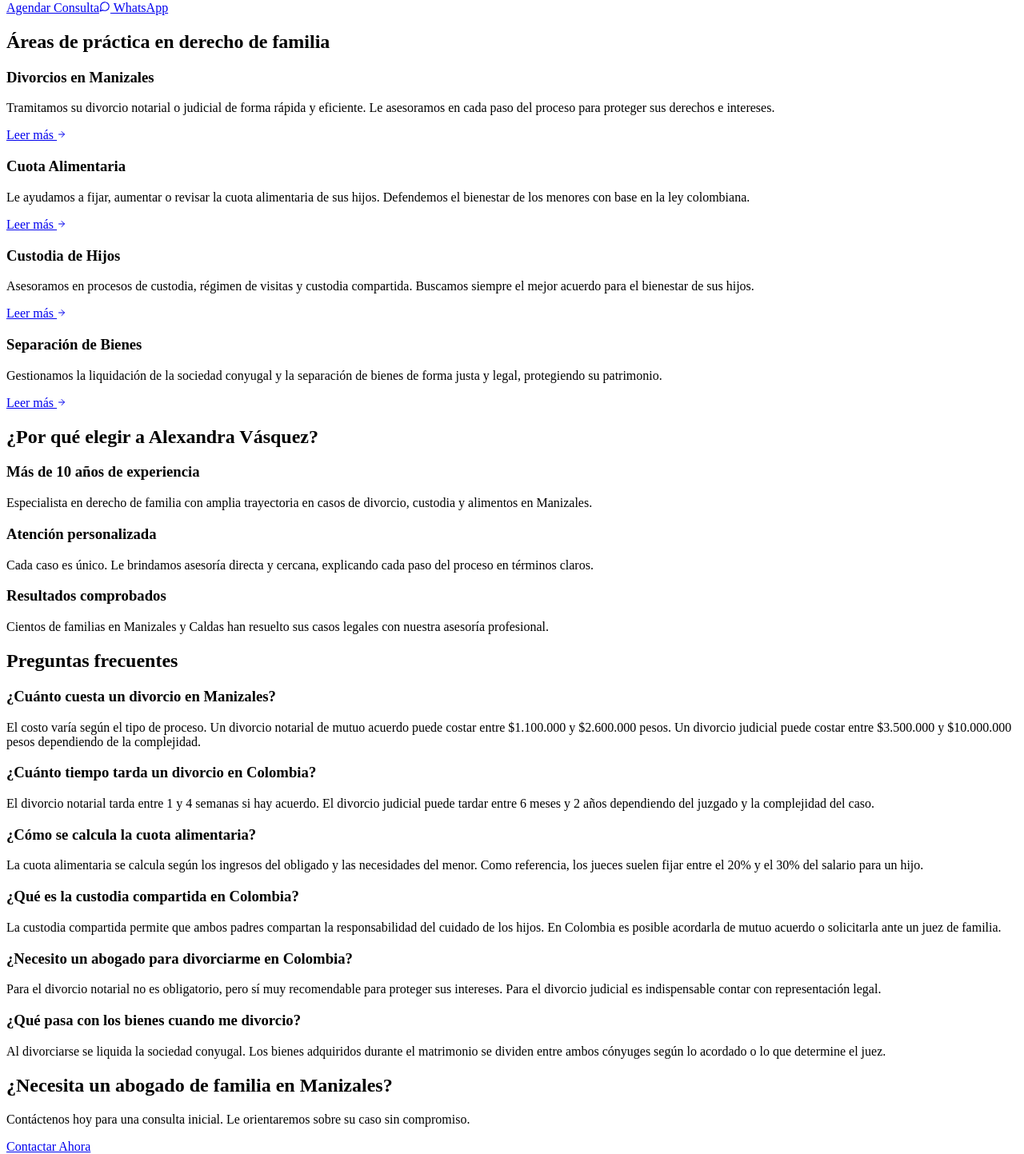
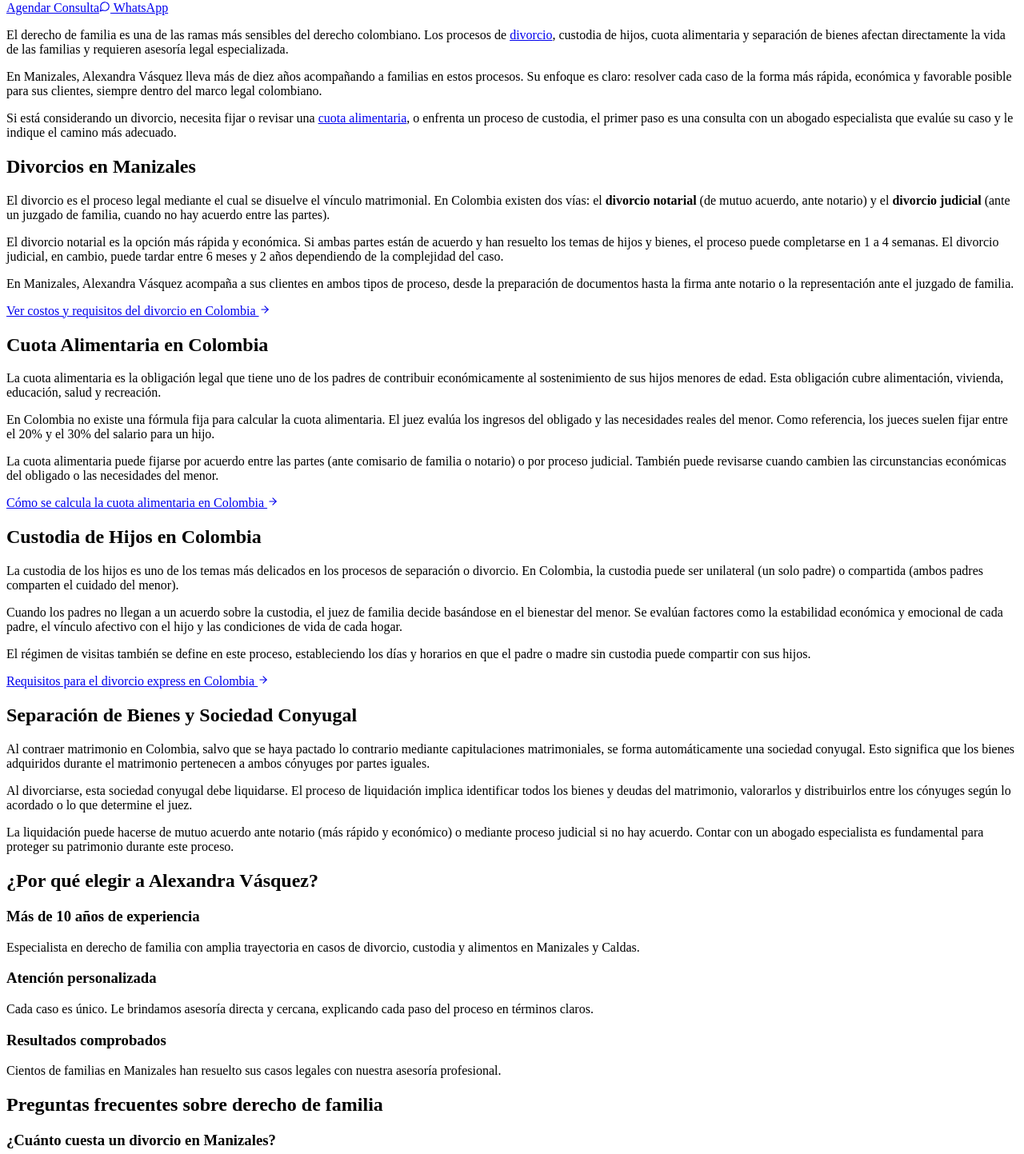
Before and after one commit to rocker1058/website, a React (Vite) app in the folder client/: page /servicios/abogado-derecho-familia-manizales in a window 1280 px wide. Shown: the part 238-1681 px from the top of the page at 80% size. Built offline with nearby package versions, Linux system fonts and the light colour scheme.

Commit message:
feat: servicios expandido 1500+ palabras con interlinking

```diff
--- a/client/src/components/Servicios.tsx
+++ b/client/src/components/Servicios.tsx
@@ -1,6 +1,6 @@
 import { motion } from "framer-motion";
 import { useLocation } from "wouter";
-import { Phone, MessageCircle, ArrowRight } from "lucide-react";
+import { MessageCircle, ArrowRight, Phone } from "lucide-react";
 
 const faqs = [
   { q: "¿Cuánto cuesta un divorcio en Manizales?", a: "El costo varía según el tipo de proceso. Un divorcio notarial de mutuo acuerdo puede costar entre $1.100.000 y $2.600.000 pesos. Un divorcio judicial puede costar entre $3.500.000 y $10.000.000 pesos dependiendo de la complejidad." },
@@ -9,17 +9,15 @@ const faqs = [
   { q: "¿Qué es la custodia compartida en Colombia?", a: "La custodia compartida permite que ambos padres compartan la responsabilidad del cuidado de los hijos. En Colombia es posible acordarla de mutuo acuerdo o solicitarla ante un juez de familia." },
   { q: "¿Necesito un abogado para divorciarme en Colombia?", a: "Para el divorcio notarial no es obligatorio, pero sí muy recomendable para proteger sus intereses. Para el divorcio judicial es indispensable contar con representación legal." },
   { q: "¿Qué pasa con los bienes cuando me divorcio?", a: "Al divorciarse se liquida la sociedad conyugal. Los bienes adquiridos durante el matrimonio se dividen entre ambos cónyuges según lo acordado o lo que determine el juez." },
-];
-
-const servicios = [
-  { titulo: "Divorcios en Manizales", desc: "Tramitamos su divorcio notarial o judicial de forma rápida y eficiente. Le asesoramos en cada paso del proceso para proteger sus derechos e intereses.", link: "/noticias/divorcios/cuanto-cuesta-un-divorcio-en-colombia-en-2026" },
-  { titulo: "Cuota Alimentaria", desc: "Le ayudamos a fijar, aumentar o revisar la cuota alimentaria de sus hijos. Defendemos el bienestar de los menores con base en la ley colombiana.", link: "/noticias/custodia/como-calcular-la-cuota-alimentaria-de-los-hijos-en-colombia" },
-  { titulo: "Custodia de Hijos", desc: "Asesoramos en procesos de custodia, régimen de visitas y custodia compartida. Buscamos siempre el mejor acuerdo para el bienestar de sus hijos.", link: "/noticias/divorcios/divorcio-express-en-colombia-requisitos-y-pasos-en-2026" },
-  { titulo: "Separación de Bienes", desc: "Gestionamos la liquidación de la sociedad conyugal y la separación de bienes de forma justa y legal, protegiendo su patrimonio.", link: "/noticias/divorcios" },
+  { q: "¿Puedo cambiar la cuota alimentaria después de fijada?", a: "Sí. La cuota alimentaria puede revisarse cuando cambien los ingresos del obligado o las necesidades del menor. Se debe iniciar un proceso de revisión ante el juzgado de familia." },
+  { q: "¿Qué documentos necesito para iniciar un proceso de familia?", a: "Depende del proceso. En general necesita cédula de ciudadanía, registro civil de matrimonio o nacimiento según el caso, y documentos que soporten su situación económica. Un abogado le indicará exactamente qué necesita." },
 ];
 
 export default function Servicios() {
   const [, setLocation] = useLocation();
+
+  const nav = (path: string) => { setLocation(path); window.scrollTo({ top: 0 }); };
+  const navContact = (e: React.MouseEvent) => { e.preventDefault(); setLocation("/"); setTimeout(() => document.querySelector("#contacto")?.scrollIntoView({ behavior: "smooth" }), 400); };
 
   return (
     <main className="pt-20">
@@ -41,7 +39,7 @@ export default function Servicios() {
               Más de una década resolviendo casos de divorcio, custodia, cuota alimentaria y separación de bienes en Manizales y Caldas. Asesoría legal clara, cercana y efectiva.
             </p>
             <div className="flex flex-col sm:flex-row gap-4 justify-center">
-              <a href="/#contacto" onClick={(e) => { e.preventDefault(); setLocation("/"); setTimeout(() => document.querySelector("#contacto")?.scrollIntoView({ behavior: "smooth" }), 400); }} className="px-10 py-4 bg-gold-400 text-primary-950 text-[12px] uppercase tracking-[0.25em] font-semibold hover:bg-gold-300 transition-colors">
+              <a href="/#contacto" onClick={navContact} className="px-10 py-4 bg-gold-400 text-primary-950 text-[12px] uppercase tracking-[0.25em] font-semibold hover:bg-gold-300 transition-colors">
                 Agendar Consulta
               </a>
               <a href="https://wa.me/57" target="_blank" rel="noopener noreferrer" className="px-10 py-4 border border-white/15 text-white/60 text-[12px] uppercase tracking-[0.25em] hover:border-gold-400/50 hover:text-gold-400 transition-all flex items-center gap-2 justify-center">
@@ -52,29 +50,94 @@ export default function Servicios() {
         </div>
       </section>
 
-      {/* Servicios */}
-      <section className="py-20 lg:py-28 bg-white">
-        <div className="container mx-auto px-6 lg:px-12 max-w-5xl">
-          <motion.div initial={{ opacity: 0, y: 20 }} whileInView={{ opacity: 1, y: 0 }} viewport={{ once: true }} className="text-center mb-16">
-            <h2 className="font-heading text-3xl md:text-4xl text-primary-950 font-medium">Áreas de práctica en derecho de familia</h2>
-            <div className="w-12 h-px bg-gold-400 mx-auto mt-4" />
+      {/* Intro */}
+      <section className="py-16 bg-white">
+        <div className="container mx-auto px-6 lg:px-12 max-w-3xl">
+          <motion.div initial={{ opacity: 0, y: 20 }} whileInView={{ opacity: 1, y: 0 }} viewport={{ once: true }} className="prose prose-lg text-gray-600">
+            <p>
+              El derecho de familia es una de las ramas más sensibles del derecho colombiano. Los procesos de <a href="/noticias/divorcios/cuanto-cuesta-un-divorcio-en-colombia-en-2026" onClick={(e) => { e.preventDefault(); nav("/noticias/divorcios/cuanto-cuesta-un-divorcio-en-colombia-en-2026"); }} className="text-primary-700 underline">divorcio</a>, custodia de hijos, cuota alimentaria y separación de bienes afectan directamente la vida de las familias y requieren asesoría legal especializada.
+            </p>
+            <p>
+              En Manizales, Alexandra Vásquez lleva más de diez años acompañando a familias en estos procesos. Su enfoque es claro: resolver cada caso de la forma más rápida, económica y favorable posible para sus clientes, siempre dentro del marco legal colombiano.
+            </p>
+            <p>
+              Si está considerando un divorcio, necesita fijar o revisar una <a href="/noticias/custodia/como-calcular-la-cuota-alimentaria-de-los-hijos-en-colombia" onClick={(e) => { e.preventDefault(); nav("/noticias/custodia/como-calcular-la-cuota-alimentaria-de-los-hijos-en-colombia"); }} className="text-primary-700 underline">cuota alimentaria</a>, o enfrenta un proceso de custodia, el primer paso es una consulta con un abogado especialista que evalúe su caso y le indique el camino más adecuado.
+            </p>
           </motion.div>
-          <div className="grid md:grid-cols-2 gap-8">
-            {servicios.map((s, i) => (
-              <motion.div key={s.titulo} initial={{ opacity: 0, y: 15 }} whileInView={{ opacity: 1, y: 0 }} viewport={{ once: true }} transition={{ delay: i * 0.1 }} className="border border-gray-100 p-8 hover:border-gold-400/50 transition-colors group">
-                <h3 className="font-heading text-xl text-primary-950 mb-3">{s.titulo}</h3>
-                <p className="text-gray-500 text-sm leading-relaxed mb-4">{s.desc}</p>
-                <a href={s.link} onClick={(e) => { e.preventDefault(); setLocation(s.link); }} className="text-primary-700 text-xs flex items-center gap-1 hover:gap-2 transition-all">
-                  Leer más <ArrowRight size={12} />
-                </a>
-              </motion.div>
-            ))}
-          </div>
+        </div>
+      </section>
+
+      {/* Divorcios */}
+      <section className="py-16 bg-gray-50" id="divorcios">
+        <div className="container mx-auto px-6 lg:px-12 max-w-4xl">
+          <motion.div initial={{ opacity: 0, y: 20 }} whileInView={{ opacity: 1, y: 0 }} viewport={{ once: true }}>
+            <h2 className="font-heading text-3xl text-primary-950 font-medium mb-6">Divorcios en Manizales</h2>
+            <div className="w-12 h-px bg-gold-400 mb-8" />
+            <div className="text-gray-600 leading-relaxed space-y-4">
+              <p>El divorcio es el proceso legal mediante el cual se disuelve el vínculo matrimonial. En Colombia existen dos vías: el <strong>divorcio notarial</strong> (de mutuo acuerdo, ante notario) y el <strong>divorcio judicial</strong> (ante un juzgado de familia, cuando no hay acuerdo entre las partes).</p>
+              <p>El divorcio notarial es la opción más rápida y económica. Si ambas partes están de acuerdo y han resuelto los temas de hijos y bienes, el proceso puede completarse en 1 a 4 semanas. El divorcio judicial, en cambio, puede tardar entre 6 meses y 2 años dependiendo de la complejidad del caso.</p>
+              <p>En Manizales, Alexandra Vásquez acompaña a sus clientes en ambos tipos de proceso, desde la preparación de documentos hasta la firma ante notario o la representación ante el juzgado de familia.</p>
+              <a href="/noticias/divorcios/cuanto-cuesta-un-divorcio-en-colombia-en-2026" onClick={(e) => { e.preventDefault(); nav("/noticias/divorcios/cuanto-cuesta-un-divorcio-en-colombia-en-2026"); }} className="inline-flex items-center gap-1 text-primary-700 text-sm hover:gap-2 transition-all">
+                Ver costos y requisitos del divorcio en Colombia <ArrowRight size={14} />
+              </a>
+            </div>
+          </motion.div>
+        </div>
+      </section>
+
+      {/* Cuota alimentaria */}
+      <section className="py-16 bg-white" id="alimentos">
+        <div className="container mx-auto px-6 lg:px-12 max-w-4xl">
+          <motion.div initial={{ opacity: 0, y: 20 }} whileInView={{ opacity: 1, y: 0 }} viewport={{ once: true }}>
+            <h2 className="font-heading text-3xl text-primary-950 font-medium mb-6">Cuota Alimentaria en Colombia</h2>
+            <div className="w-12 h-px bg-gold-400 mb-8" />
+            <div className="text-gray-600 leading-relaxed space-y-4">
+              <p>La cuota alimentaria es la obligación legal que tiene uno de los padres de contribuir económicamente al sostenimiento de sus hijos menores de edad. Esta obligación cubre alimentación, vivienda, educación, salud y recreación.</p>
+              <p>En Colombia no existe una fórmula fija para calcular la cuota alimentaria. El juez evalúa los ingresos del obligado y las necesidades reales del menor. Como referencia, los jueces suelen fijar entre el 20% y el 30% del salario para un hijo.</p>
+              <p>La cuota alimentaria puede fijarse por acuerdo entre las partes (ante comisario de familia o notario) o por proceso judicial. También puede revisarse cuando cambien las circunstancias económicas del obligado o las necesidades del menor.</p>
+              <a href="/noticias/custodia/como-calcular-la-cuota-alimentaria-de-los-hijos-en-colombia" onClick={(e) => { e.preventDefault(); nav("/noticias/custodia/como-calcular-la-cuota-alimentaria-de-los-hijos-en-colombia"); }} className="inline-flex items-center gap-1 text-primary-700 text-sm hover:gap-2 transition-all">
+                Cómo se calcula la cuota alimentaria en Colombia <ArrowRight size={14} />
+              </a>
+            </div>
+          </motion.div>
+        </div>
+      </section>
+
+      {/* Custodia */}
+      <section className="py-16 bg-gray-50" id="custodia">
+        <div className="container mx-auto px-6 lg:px-12 max-w-4xl">
+          <motion.div initial={{ opacity: 0, y: 20 }} whileInView={{ opacity: 1, y: 0 }} viewport={{ once: true }}>
+            <h2 className="font-heading text-3xl text-primary-950 font-medium mb-6">Custodia de Hijos en Colombia</h2>
+            <div className="w-12 h-px bg-gold-400 mb-8" />
+            <div className="text-gray-600 leading-relaxed space-y-4">
+              <p>La custodia de los hijos es uno de los temas más delicados en los procesos de separación o divorcio. En Colombia, la custodia puede ser unilateral (un solo padre) o compartida (ambos padres comparten el cuidado del menor).</p>
+              <p>Cuando los padres no llegan a un acuerdo sobre la custodia, el juez de familia decide basándose en el bienestar del menor. Se evalúan factores como la estabilidad económica y emocional de cada padre, el vínculo afectivo con el hijo y las condiciones de vida de cada hogar.</p>
+              <p>El régimen de visitas también se define en este proceso, estableciendo los días y horarios en que el padre o madre sin custodia puede compartir con sus hijos.</p>
+              <a href="/noticias/divorcios/divorcio-express-en-colombia-requisitos-y-pasos-en-2026" onClick={(e) => { e.preventDefault(); nav("/noticias/divorcios/divorcio-express-en-colombia-requisitos-y-pasos-en-2026"); }} className="inline-flex items-center gap-1 text-primary-700 text-sm hover:gap-2 transition-all">
+                Requisitos para el divorcio express en Colombia <ArrowRight size={14} />
+              </a>
+            </div>
+          </motion.div>
+        </div>
+      </section>
+
+      {/* Separación de bienes */}
+      <section className="py-16 bg-white" id="bienes">
+        <div className="container mx-auto px-6 lg:px-12 max-w-4xl">
+          <motion.div initial={{ opacity: 0, y: 20 }} whileInView={{ opacity: 1, y: 0 }} viewport={{ once: true }}>
+            <h2 className="font-heading text-3xl text-primary-950 font-medium mb-6">Separación de Bienes y Sociedad Conyugal</h2>
+            <div className="w-12 h-px bg-gold-400 mb-8" />
+            <div className="text-gray-600 leading-relaxed space-y-4">
+              <p>Al contraer matrimonio en Colombia, salvo que se haya pactado lo contrario mediante capitulaciones matrimoniales, se forma automáticamente una sociedad conyugal. Esto significa que los bienes adquiridos durante el matrimonio pertenecen a ambos cónyuges por partes iguales.</p>
+              <p>Al divorciarse, esta sociedad conyugal debe liquidarse. El proceso de liquidación implica identificar todos los bienes y deudas del matrimonio, valorarlos y distribuirlos entre los cónyuges según lo acordado o lo que determine el juez.</p>
+              <p>La liquidación puede hacerse de mutuo acuerdo ante notario (más rápido y económico) o mediante proceso judicial si no hay acuerdo. Contar con un abogado especialista es fundamental para proteger su patrimonio durante este proceso.</p>
+            </div>
+          </motion.div>
         </div>
       </section>
 
       {/* Por qué elegirnos */}
-      <section className="py-20 lg:py-28 bg-primary-950">
+      <section className="py-20 bg-primary-950">
         <div className="container mx-auto px-6 lg:px-12 max-w-4xl">
           <motion.div initial={{ opacity: 0, y: 20 }} whileInView={{ opacity: 1, y: 0 }} viewport={{ once: true }} className="text-center mb-16">
             <h2 className="font-heading text-3xl md:text-4xl text-white font-medium">¿Por qué elegir a Alexandra Vásquez?</h2>
@@ -82,9 +145,9 @@ export default function Servicios() {
           </motion.div>
           <div className="grid md:grid-cols-3 gap-8 text-center">
             {[
-              { titulo: "Más de 10 años de experiencia", desc: "Especialista en derecho de familia con amplia trayectoria en casos de divorcio, custodia y alimentos en Manizales." },
+              { titulo: "Más de 10 años de experiencia", desc: "Especialista en derecho de familia con amplia trayectoria en casos de divorcio, custodia y alimentos en Manizales y Caldas." },
               { titulo: "Atención personalizada", desc: "Cada caso es único. Le brindamos asesoría directa y cercana, explicando cada paso del proceso en términos claros." },
-              { titulo: "Resultados comprobados", desc: "Cientos de familias en Manizales y Caldas han resuelto sus casos legales con nuestra asesoría profesional." },
+              { titulo: "Resultados comprobados", desc: "Cientos de familias en Manizales han resuelto sus casos legales con nuestra asesoría profesional." },
             ].map((item, i) => (
               <motion.div key={item.titulo} initial={{ opacity: 0, y: 15 }} whileInView={{ opacity: 1, y: 0 }} viewport={{ once: true }} transition={{ delay: i * 0.1 }}>
                 <div className="w-px h-12 bg-gold-400/30 mx-auto mb-6" />
@@ -97,10 +160,10 @@ export default function Servicios() {
       </section>
 
       {/* FAQs */}
-      <section className="py-20 lg:py-28 bg-white">
+      <section className="py-20 bg-white">
         <div className="container mx-auto px-6 lg:px-12 max-w-3xl">
           <motion.div initial={{ opacity: 0, y: 20 }} whileInView={{ opacity: 1, y: 0 }} viewport={{ once: true }} className="text-center mb-16">
-            <h2 className="font-heading text-3xl md:text-4xl text-primary-950 font-medium">Preguntas frecuentes</h2>
+            <h2 className="font-heading text-3xl md:text-4xl text-primary-950 font-medium">Preguntas frecuentes sobre derecho de familia</h2>
             <div className="w-12 h-px bg-gold-400 mx-auto mt-4" />
           </motion.div>
           <div className="space-y-6">
@@ -116,12 +179,17 @@ export default function Servicios() {
 
       {/* CTA final */}
       <section className="py-20 bg-primary-950 text-center">
-        <motion.div initial={{ opacity: 0, y: 20 }} whileInView={{ opacity: 1, y: 0 }} viewport={{ once: true }} className="container mx-auto px-6">
+        <motion.div initial={{ opacity: 0, y: 20 }} whileInView={{ opacity: 1, y: 0 }} viewport={{ once: true }} className="container mx-auto px-6 max-w-2xl">
           <h2 className="font-heading text-3xl md:text-4xl text-white font-medium mb-4">¿Necesita un abogado de familia en Manizales?</h2>
-          <p className="text-white/50 mb-8 max-w-xl mx-auto">Contáctenos hoy para una consulta inicial. Le orientaremos sobre su caso sin compromiso.</p>
-          <a href="/#contacto" onClick={(e) => { e.preventDefault(); setLocation("/"); setTimeout(() => document.querySelector("#contacto")?.scrollIntoView({ behavior: "smooth" }), 400); }} className="inline-block px-10 py-4 bg-gold-400 text-primary-950 text-[12px] uppercase tracking-[0.25em] font-semibold hover:bg-gold-300 transition-colors">
-            Contactar Ahora
-          </a>
+          <p className="text-white/50 mb-8">Contáctenos hoy para una consulta inicial. Le orientaremos sobre su caso sin compromiso.</p>
+          <div className="flex flex-col sm:flex-row gap-4 justify-center">
+            <a href="/#contacto" onClick={navContact} className="px-10 py-4 bg-gold-400 text-primary-950 text-[12px] uppercase tracking-[0.25em] font-semibold hover:bg-gold-300 transition-colors">
+              Contactar Ahora
+            </a>
+            <a href="https://wa.me/57" target="_blank" rel="noopener noreferrer" className="px-10 py-4 border border-white/15 text-white/60 text-[12px] uppercase tracking-[0.25em] hover:border-gold-400/50 hover:text-gold-400 transition-all flex items-center gap-2 justify-center">
+              <MessageCircle size={14} /> WhatsApp
+            </a>
+          </div>
         </motion.div>
       </section>
     </main>
```
